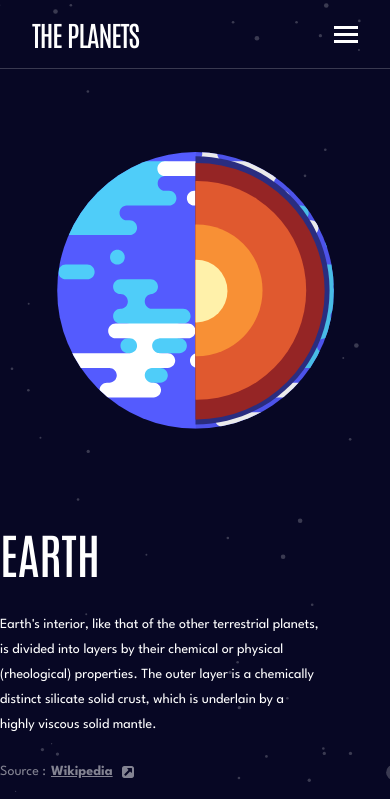
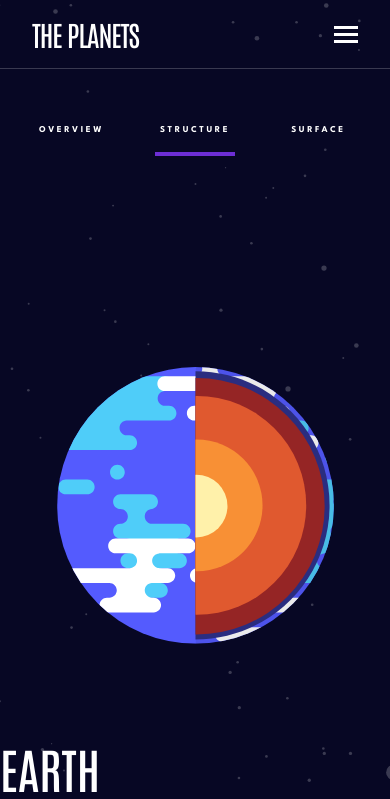
Before and after one commit to VillageR88/next-planets-fact-site, a Next.js app: page /earth/internal-structure in a window 390 px wide. Shown: the top 799 px of the page. Built offline with nearby package versions, Linux system fonts and the light colour scheme.

Commit message:
initial mode mobile

```diff
--- a/app/[planet]/[mode]/page.tsx
+++ b/app/[planet]/[mode]/page.tsx
@@ -16,6 +16,17 @@ const bgColor = {
   neptune: 'bg-[#2D68F0]',
 };
 
+const borderColor = {
+  mercury: 'border-[#419EBB]',
+  venus: 'border-[#EDA249]',
+  earth: 'border-[#6D2ED5]',
+  mars: 'border-[#D14C32]',
+  jupiter: 'border-[#D83A34]',
+  saturn: 'border-[#CD5120]',
+  uranus: 'border-[#1EC1A2]',
+  neptune: 'border-[#2D68F0]',
+};
+
 const titleSource = 'Source :';
 const titleWikipedia = 'Wikipedia';
 const titleRotation = 'ROTATION TIME';
@@ -32,6 +43,11 @@ const titleButtons = {
   overview: 'OVERVIEW',
   structure: 'INTERNAL STRUCTURE',
   geology: 'SURFACE GEOLOGY',
+};
+const titleButtonsMobile = {
+  overview: 'OVERVIEW',
+  structure: 'STRUCTURE',
+  geology: 'SURFACE',
 };
 const links = {
   overview: 'overview',
@@ -52,6 +68,22 @@ export default function Planet({ params }: { params: { planet: string; mode: str
   return (
     <LayoutHome params={params}>
       <div className="mx-auto flex max-w-[1110px] flex-col justify-between xl:flex-row">
+        <ul className="mx-auto mt-[39px] flex h-[176px] w-full max-w-[327px] justify-between gap-[16px] md:hidden">
+          {Object.values(Mode).map((item, index) => (
+            <li key={index}>
+              <Link href={`/${params.planet}/${links[item]}`} passHref>
+                <button
+                  className={`${params.mode === links[item] ? borderColor[params.planet as keyof typeof bgColor] : 'border-transparent transition-colors duration-100 hover:bg-[#D8D8D8]/20'} flex h-[48px] w-[80px] items-center justify-center border-b-4 font-leagueSpartan`}
+                  type="button"
+                >
+                  <span className="text-[9px] font-bold leading-[25px] tracking-[2.57px] text-white">
+                    {titleButtonsMobile[item]}
+                  </span>
+                </button>
+              </Link>
+            </li>
+          ))}
+        </ul>
         <div className="relative mx-auto flex size-[369px] min-h-[369px] translate-y-[10%] scale-75 flex-col items-center justify-center xl:mx-0 xl:mt-[100px] xl:size-[613px] xl:min-h-fit xl:translate-y-0 xl:scale-100">
           <ImagePlanet src={srcPlanet[params.mode as keyof typeof srcPlanet]} alt={`Image of ${data.name}`} />
           {additionalImage && (
@@ -87,7 +119,7 @@ export default function Planet({ params }: { params: { planet: string; mode: str
               </Link>
             </div>
           </div>
-          <ul className="mt-[39px] flex h-[176px] w-[281px] flex-col gap-[16px] xl:w-full">
+          <ul className="mt-[39px] hidden h-[176px] w-[281px] flex-col gap-[16px] md:flex xl:w-full">
             {Object.values(Mode).map((item, index) => (
               <li key={index}>
                 <Link href={`/${params.planet}/${links[item]}`} passHref>
```
